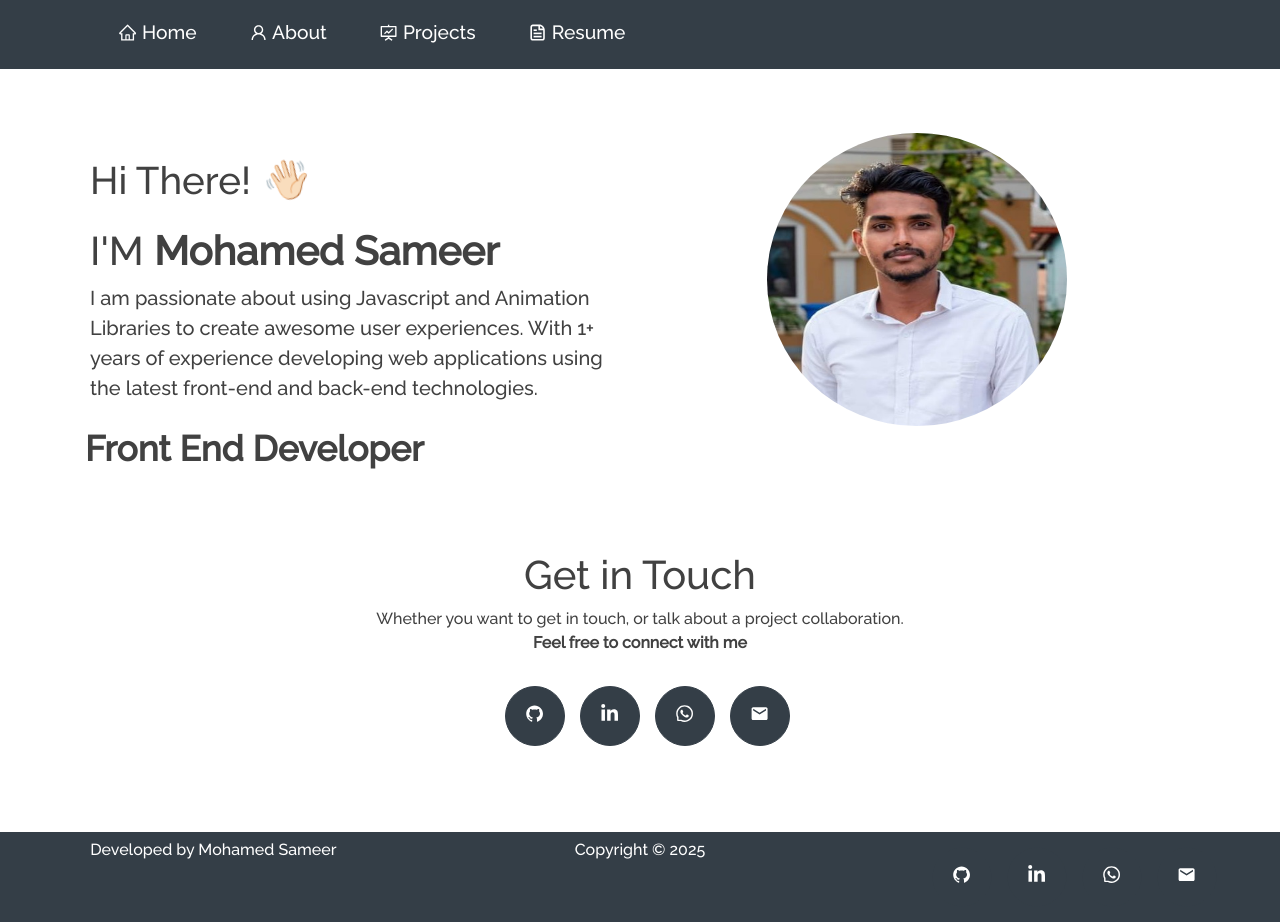
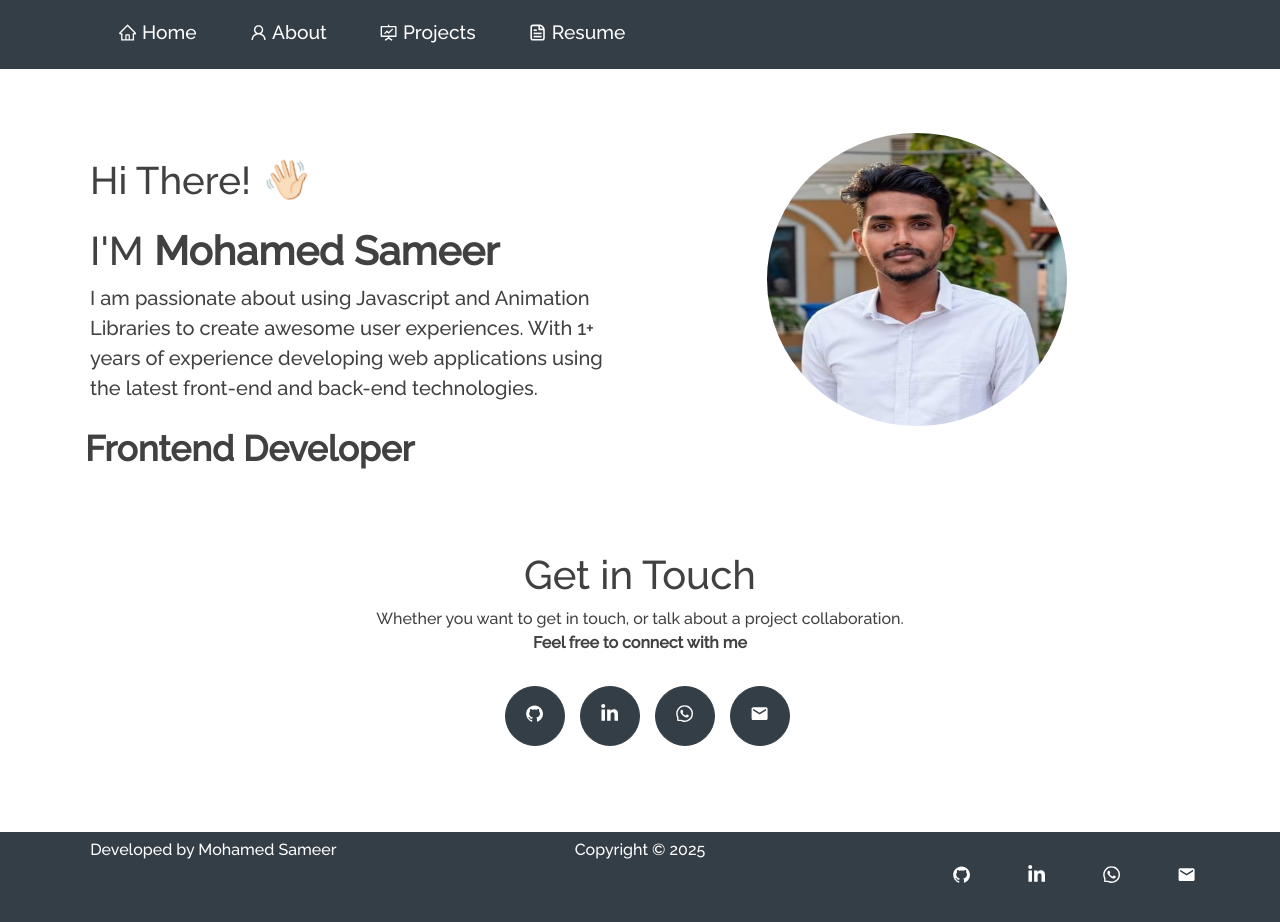
Before and after one commit to SameerMMM/My-Portfolio, a React (Vite) app: page / in a window 1280 px wide. Built offline with nearby package versions, Linux system fonts and the light colour scheme.

Commit message:
Typewriter updated

```diff
--- a/src/components/Home/TypeWriter.jsx
+++ b/src/components/Home/TypeWriter.jsx
@@ -6,8 +6,8 @@ function TypeWriter() {
         <Typewriter
             options={{
                 strings: [
-                    "Front End Developer",
-                    "Back End Developer",
+                    "Frontend Developer",
+                    "Backend Developer",
                     "WordPress Developer",
                     "Software Tester",
                 ],
```
